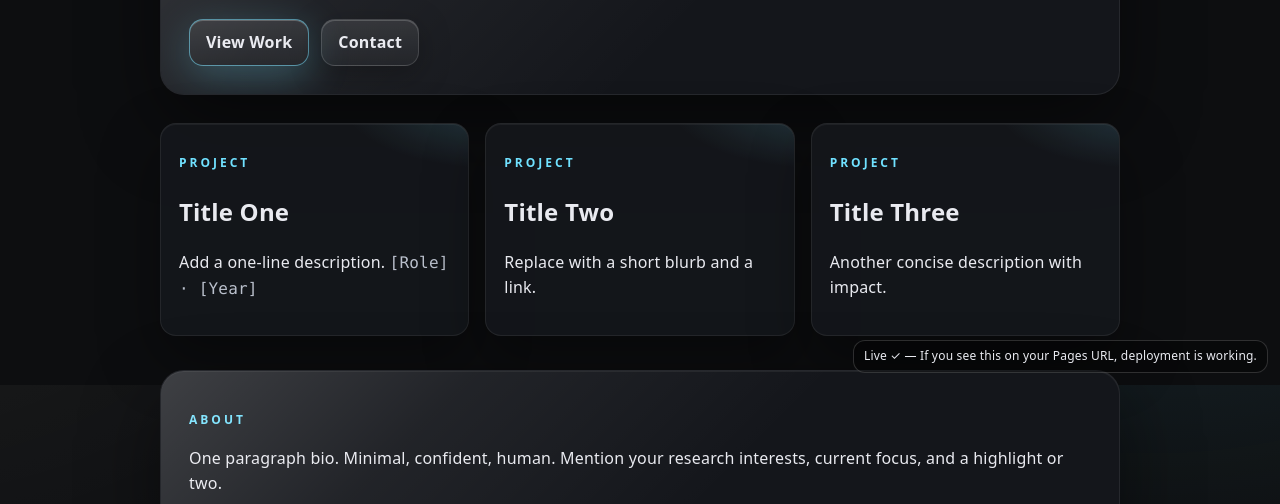
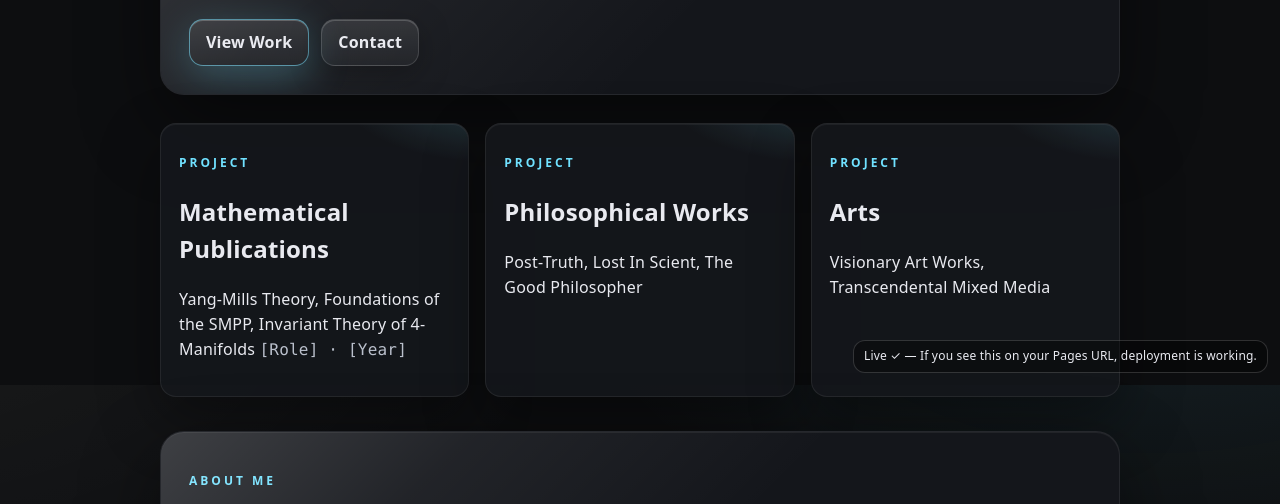
Before and after one commit to AsherMillettDoesMath/AsherMillett, a plain HTML site: page index.html in a window 1280 px wide. Shown: the part 415-919 px from the top of the page. Drawn offline with Linux system fonts and the light colour scheme.

Commit message:
Update index.html

```diff
--- a/index.html
+++ b/index.html
@@ -4,7 +4,7 @@
   <meta charset="utf-8" />
   <meta name="viewport" content="width=device-width, initial-scale=1" />
   <title>Reflect — Ultra‑Minimal Frame</title>
-  <meta name="description" content="An ultra‑minimal, glossy, post‑modern site frame that works on plain GitHub Pages." />
+  <meta name="description" content="My Personal Website For Storing My Academic and Creative Projects, an Archieve for my Writing and a Personal CV/Portfolio." />
   <style>
     /*
       Ultra‑minimal, zero‑dependency frame
@@ -92,30 +92,30 @@
     <section id="work" class="grid">
       <article class="card">
         <p class="kicker">PROJECT</p>
-        <h2>Title One</h2>
-        <p>Add a one‑line description. <span class="mono">[Role] · [Year]</span></p>
+        <h2>Mathematical Publications</h2>
+        <p>Yang-Mills Theory, Foundations of the SMPP, Invariant Theory of 4-Manifolds <span class="mono">[Role] · [Year]</span></p>
       </article>
       <article class="card">
         <p class="kicker">PROJECT</p>
-        <h2>Title Two</h2>
-        <p>Replace with a short blurb and a link.</p>
+        <h2>Philosophical Works</h2>
+        <p>Post-Truth, Lost In Scient, The Good Philosopher</p>
       </article>
       <article class="card">
         <p class="kicker">PROJECT</p>
-        <h2>Title Three</h2>
-        <p>Another concise description with impact.</p>
+        <h2>Arts</h2>
+        <p>Visionary Art Works, Transcendental Mixed Media</p>
       </article>
     </section>
 
     <section id="about" class="hero" style="margin-top:34px">
-      <p class="kicker">ABOUT</p>
+      <p class="kicker">About Me</p>
       <p>One paragraph bio. Minimal, confident, human. Mention your research interests, current focus, and a highlight or two.</p>
     </section>
 
     <section id="contact" class="grid">
       <article class="card">
         <p class="kicker">CONTACT</p>
-        <h2>Email</h2>
+        <h2>as418696@dal.ca</h2>
         <p><a href="mailto:you@example.com" class="btn">you@example.com</a></p>
       </article>
       <article class="card">
```
